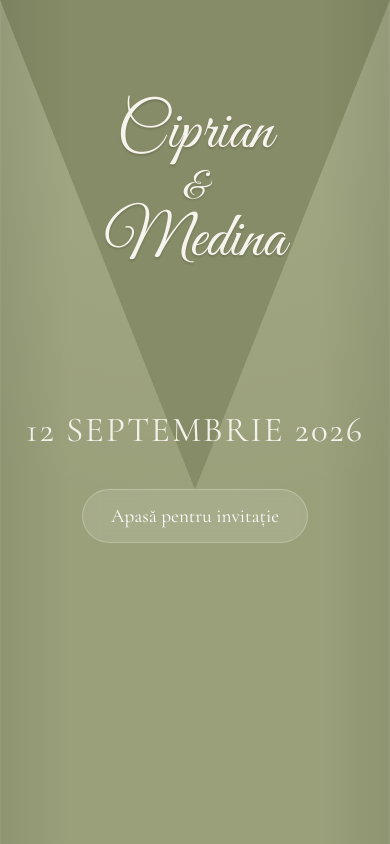
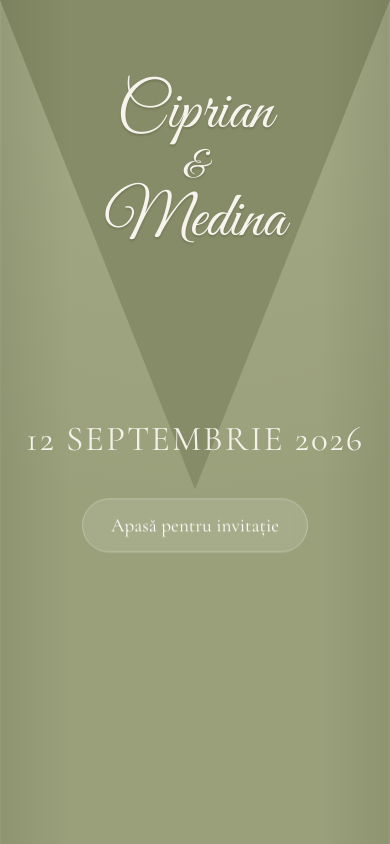
Before and after one commit to adela0507/Medina-Wedding, an Angular app: page / in a window 390 px wide. Shown: the top 844 px of the page. Built offline with nearby package versions, Linux system fonts and the light colour scheme.

Commit message:
update site

```diff
--- a/src/app/components/hero/hero.css
+++ b/src/app/components/hero/hero.css
@@ -229,7 +229,7 @@ body {
     }
 
     .hero-content {
-        margin-top: 35px !important;
+        margin-top: 30px !important;
         top: 20%;
         transform: translateY(-50%);
         padding: 0 20px;
@@ -241,7 +241,7 @@ body {
     }
 
     .date {
-        margin-top: 120px;
+        margin-top: 150px;
         font-size: 35px !important;
         letter-spacing: 2px;
     }
```
